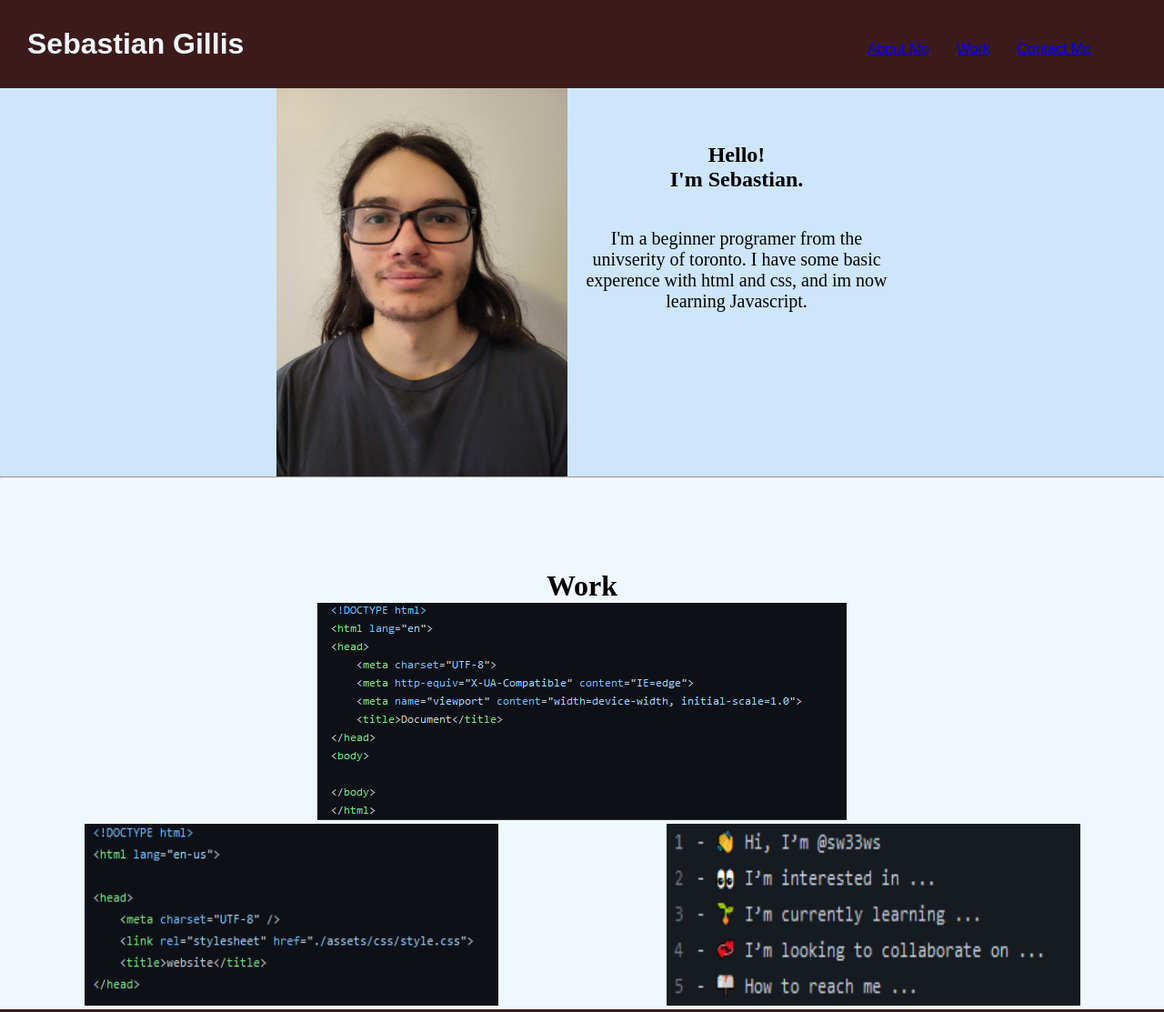
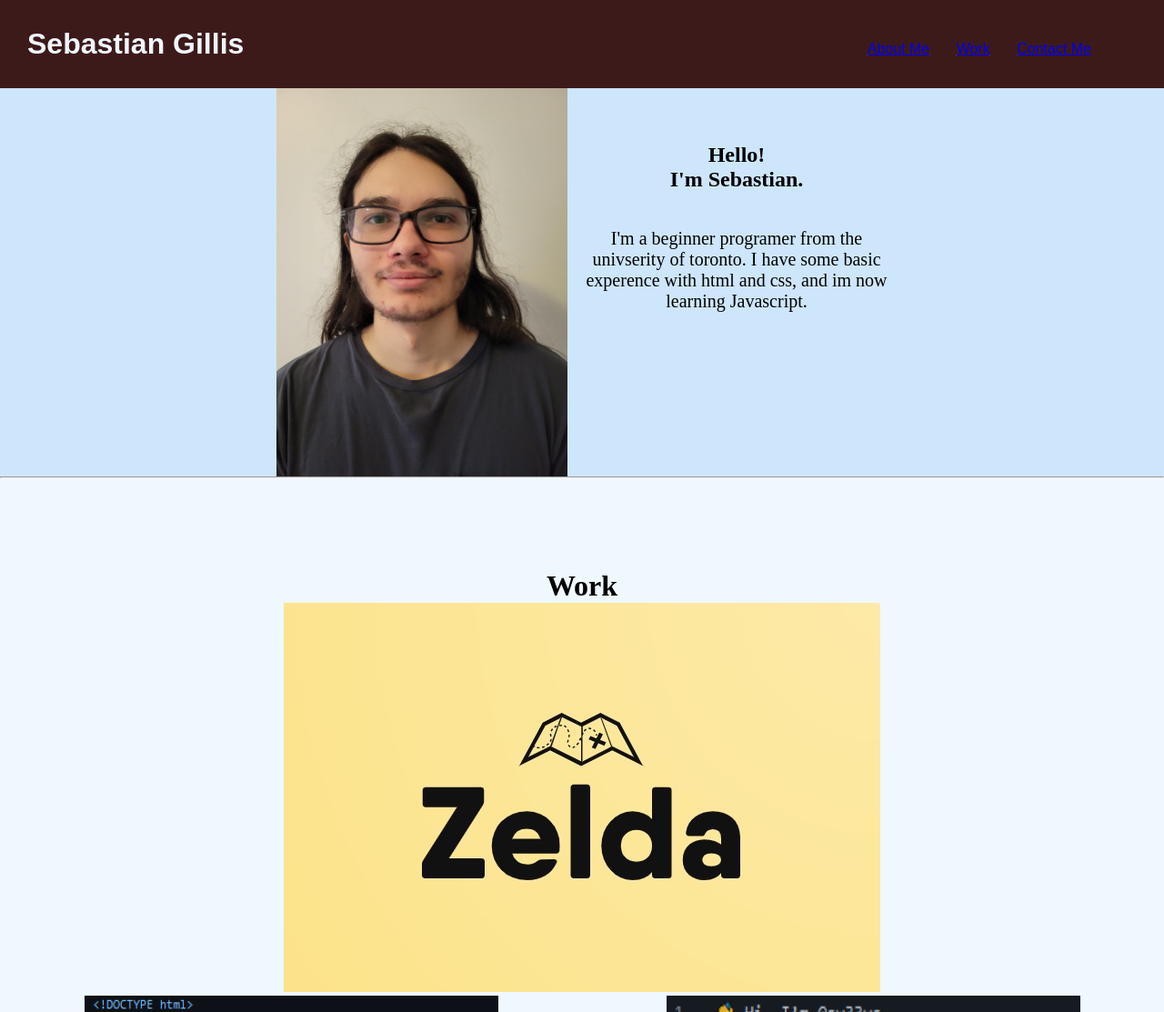
Before and after one commit to sw33ws/crispy-system, a plain HTML site: page index.html in a window 1280 px wide. Shown: the top 1113 px of the page at 91% size. Drawn offline with Linux system fonts and the light colour scheme.

Commit message:
This is with project one

```diff
--- a/index.html
+++ b/index.html
@@ -39,7 +39,7 @@
         <h1>Work</h1>
         <section class="Big-Img">
             <div>
-                <a href="https://github.com/sw33ws/first-day-demo"><img src="img/first-demo.png"></a>
+                <a href="https://ydennekrf.github.io/Node-Aero/"><img src="img/first project.jpg"></a>
             </div>
         </section>
         <section class="Small-Img">
```
Also changed, not shown: img/first project.jpg (added).
